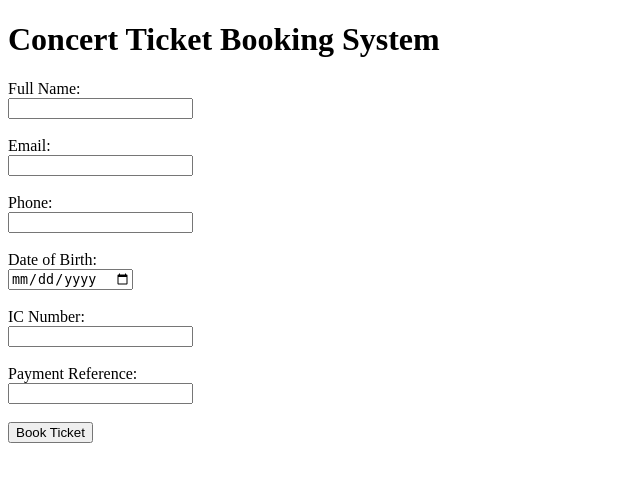
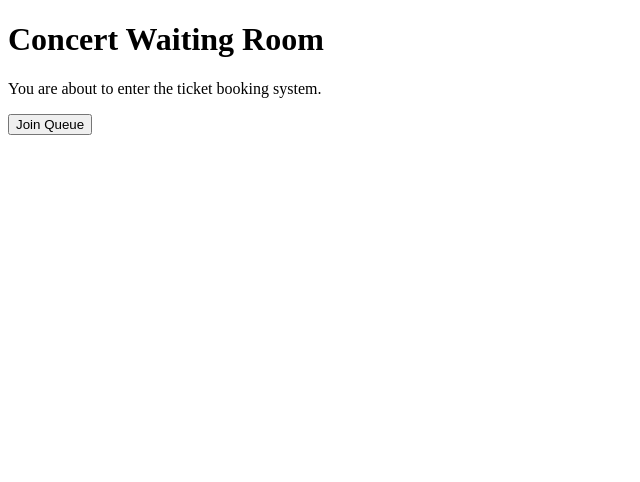
Before and after one commit to abas0255/concert-ticket-system, a Flask app: page / in a window 1280 px wide. Shown: the top 482 px of the page, without its empty margins (0-640 px from the left). Run offline with Flask 3, Linux system fonts and the light colour scheme.

Commit message:
Added queue system and privacy metadata collection

```diff
--- a/app.py
+++ b/app.py
@@ -1,26 +1,95 @@
 from flask import Flask, request, render_template
 import sqlite3
 import uuid
+import random
 from datetime import datetime
 
 app = Flask(__name__)
 
+# Queue Page
 @app.route('/')
-def home():
+def queue_page():
+    return render_template('queue.html')
+
+# Queue Management
+@app.route('/enter-queue', methods=['POST'])
+def enter_queue():
+
+    queue_number = random.randint(1000, 9999)
+    wait_time = random.randint(1, 5)
+
+    return f"""
+    <!DOCTYPE html>
+    <html>
+
+    <head>
+
+        <title>Queue Waiting Room</title>
+
+        <script>
+
+            let seconds = 10;
+
+            function updateTimer() {{
+
+                document.getElementById("countdown").innerHTML = seconds;
+
+                seconds--;
+
+                if (seconds < 0) {{
+                    window.location.href = "/booking-form";
+                }}
+            }}
+
+            setInterval(updateTimer, 1000);
+
+        </script>
+
+    </head>
+
+    <body>
+
+        <h1>Queue Assigned</h1>
+
+        <p>Your Queue Number: {queue_number}</p>
+
+        <p>Estimated Wait Time: {wait_time} minutes</p>
+
+        <p>You will automatically enter the booking system in:</p>
+
+        <h2 id="countdown">10</h2>
+
+    </body>
+
+    </html>
+    """
+
+# Booking Form
+@app.route('/booking-form')
+def booking_form():
     return render_template('index.html')
 
+# Booking API
 @app.route('/book-ticket', methods=['POST'])
 def book_ticket():
 
-    # P1 Booking Form Input
     full_name = request.form.get('full_name')
     email = request.form.get('email')
     phone = request.form.get('phone')
     date_of_birth = request.form.get('date_of_birth')
     ic_number = request.form.get('ic_number')
     payment_reference = request.form.get('payment_reference')
+    seat_type = request.form.get('seat_type')
+    number_of_pax = request.form.get('number_of_pax')
 
-    # P2 Age Verification
+    # Metadata Retention
+    ip_address = request.remote_addr
+    booking_timestamp = datetime.now().strftime('%Y-%m-%d %H:%M:%S')
+
+    # Queue Metadata
+    queue_number = random.randint(1000, 9999)
+
+    # Age Verification
     dob = datetime.strptime(date_of_birth, '%Y-%m-%d')
     today = datetime.today()
 
@@ -32,12 +101,12 @@ def book_ticket():
         return """
         <h1>Booking Failed</h1>
         <p>User must be 18 years old and above.</p>
-        <a href="/">Back to Booking Page</a>
+        <a href="/">Back to Queue Page</a>
         """
-    # P3 Ticket Generator
+
+    # Ticket Generator
     ticket_id = str(uuid.uuid4())[:8]
 
-    # Database Connection
     connection = sqlite3.connect('tickets.db')
     cursor = connection.cursor()
 
@@ -49,8 +118,13 @@ def book_ticket():
         date_of_birth,
         ic_number,
         payment_reference,
-        ticket_id
-    ) VALUES (?, ?, ?, ?, ?, ?, ?)
+        seat_type,
+        number_of_pax,
+        ticket_id,
+        queue_number,
+        ip_address,
+        booking_timestamp
+    ) VALUES (?, ?, ?, ?, ?, ?, ?, ?, ?, ?, ?, ?)
     ''', (
         full_name,
         email,
@@ -58,7 +132,12 @@ def book_ticket():
         date_of_birth,
         ic_number,
         payment_reference,
-        ticket_id
+        seat_type,
+        number_of_pax,
+        ticket_id,
+        queue_number,
+        ip_address,
+        booking_timestamp
     ))
 
     connection.commit()
@@ -66,9 +145,16 @@ def book_ticket():
 
     return f"""
     <h1>Ticket Booked Successfully</h1>
+
     <p>Ticket ID: {ticket_id}</p>
-    <p>Age Verified: {age}</p>
-    <a href="/">Back to Booking Page</a>
+
+    <p>Seat Type: {seat_type}</p>
+
+    <p>Number of Pax: {number_of_pax}</p>
+
+    <p>Queue Number: {queue_number}</p>
+
+    <a href="/">Back to Queue Page</a>
     """
 
 if __name__ == '__main__':
--- a/templates/index.html
+++ b/templates/index.html
@@ -29,6 +29,22 @@
         <label>Payment Reference:</label><br>
         <input type="text" name="payment_reference"><br><br>
 
+        <label>Seat Type:</label><br>
+
+        <select name="seat_type">
+            <option value="VIP">VIP</option>
+            <option value="Standard">Standard</option>
+            <option value="Standing">Standing</option>
+        </select>
+
+        <br><br>
+
+        <label>Number of Pax:</label><br>
+
+        <input type="number" name="number_of_pax" min="1" max="10">
+
+        <br><br>
+
         <button type="submit">Book Ticket</button>
 
     </form>
--- /dev/null
+++ b/templates/queue.html
@@ -0,0 +1,22 @@
+<!DOCTYPE html>
+<html>
+
+<head>
+    <title>Concert Queue System</title>
+</head>
+
+<body>
+
+    <h1>Concert Waiting Room</h1>
+
+    <p>You are about to enter the ticket booking system.</p>
+
+    <form action="/enter-queue" method="POST">
+
+        <button type="submit">Join Queue</button>
+
+    </form>
+
+</body>
+
+</html>
```
Also changed, not shown: database.py (+6 -1 lines), tickets.db.
